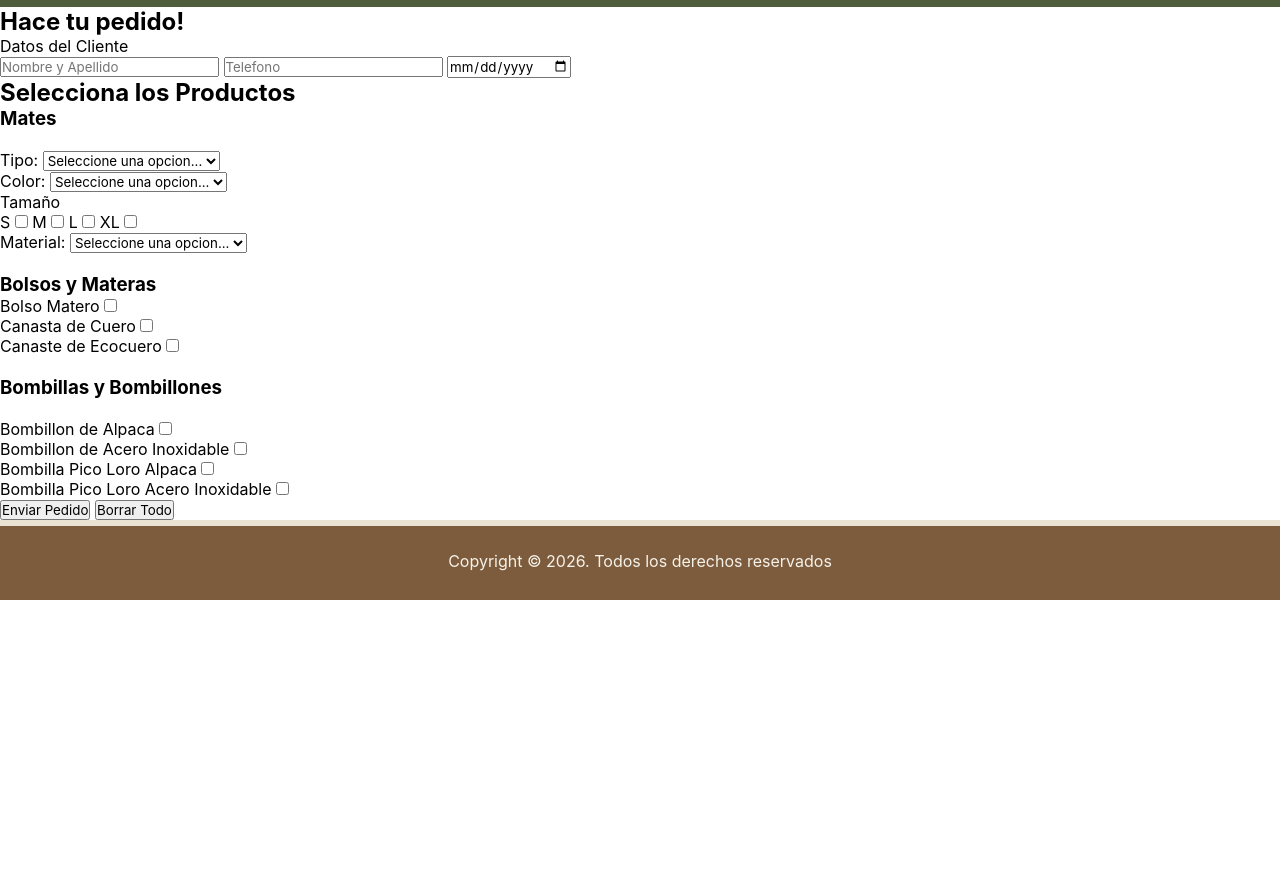
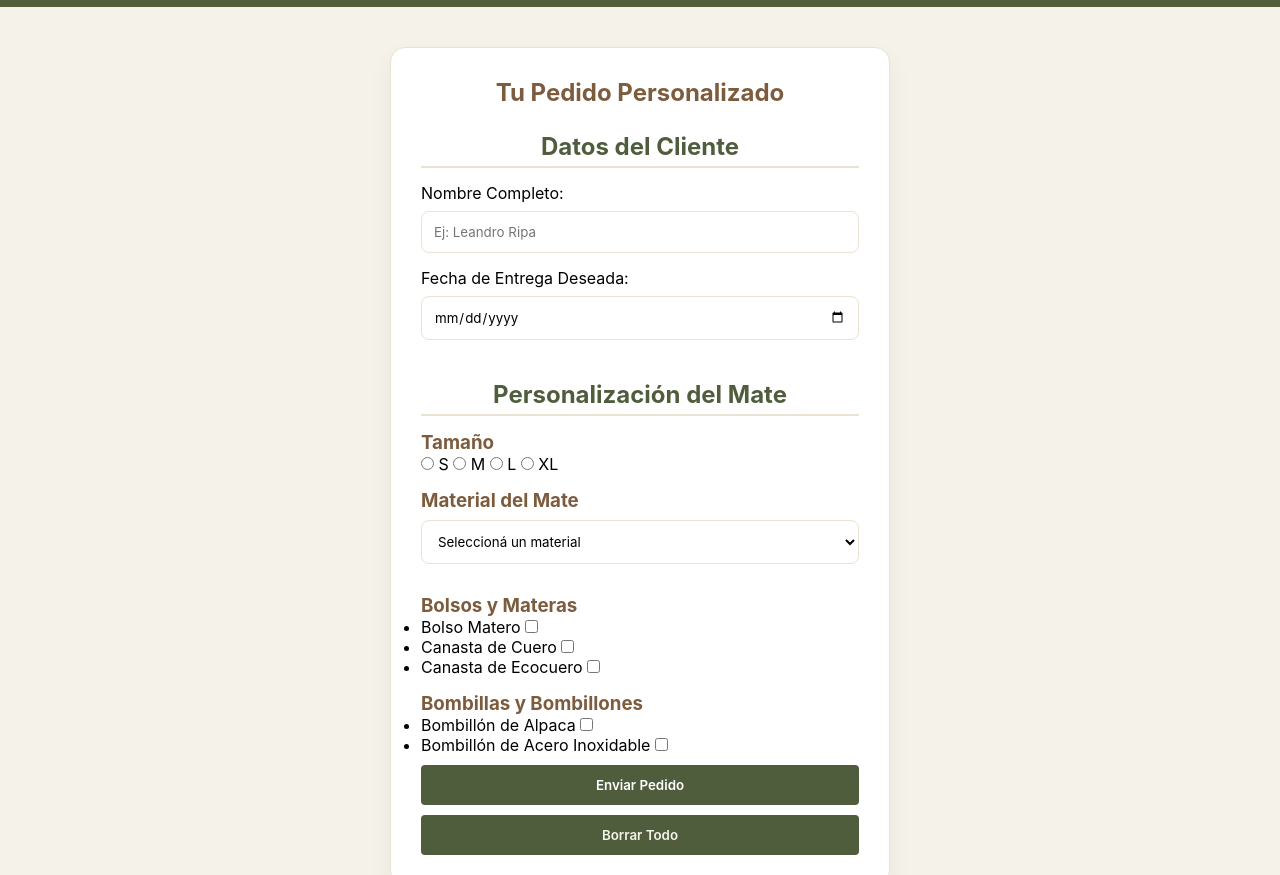
Before and after one commit to JulianScipioni06/tp1-PrograIII, a plain HTML site: page pages/pedido.html in a window 1280 px wide. Shown: the part 112-987 px from the top of the page. Before the commit the page ends 800 px from the top, so only its background shows below. Drawn offline with Linux system fonts and the light colour scheme; files that its build step writes are made by us from their sources.

Commit message:
Modifico Archivos Css y Html

```diff
--- a/css/components/button.css
+++ b/css/components/button.css
@@ -1,30 +1,22 @@
-/* BOTONES INICIO */
-#inicio-productos,
-#inicio-equipo {
-    padding: 10px;
-    margin-right: 10px;
-    border: 2px solid var(--gris-claro);
-    border-radius: 6px;
-}
 
-#inicio-productos a,
-#inicio-equipo a {
+.tab-btn {
+    display: inline-flex;
+    align-items: center;
+    justify-content: center;
+    padding: 12px 24px;
+    gap: 8px;
+    border-radius: 4px;
+    background-color: var(--verde);
     color: var(--blanco);
+    border: none;
+    cursor: pointer;
+    font-weight: 600;
     text-decoration: none;
 }
 
-#inicio-productos {
-    background-color: var(--marron);
+.tab-btn:hover {
+    background-color:var(--marron);
+    color: var(--blanco);
+    box-shadow: 0 4px 8px #000000;
+    transition: background-color 0.3s;
 }
-
-#inicio-productos:hover {
-    background-color: var(--marron);
-}
-
-#inicio-equipo {
-    background-color: var(--verde);
-}
-
-#inicio-equipo:hover {
-    background-color: var(--verde);
-}
--- a/css/pedido.css
+++ b/css/pedido.css
@@ -0,0 +1,97 @@
+@import url(./style.css);
+
+/* Contenedor del Formulario */
+main {
+    background-color: var(--blanco);
+    min-height: 100vh;
+    display: flex;
+    justify-content: center;
+    align-items: center;
+    padding: 40px 20px;
+    box-sizing: border-box;
+}
+
+#form-pedido form {
+    background-color: #ffffff;
+    width: 100%;
+    max-width: 500px;
+    padding: 30px;
+    border-radius: 15px;
+    box-shadow: 0 10px 25px rgba(0,0,0,0.05);
+    border: 1px solid var(--gris-claro);
+}
+
+#form-pedido h1 {
+    color: var(--marron);
+    text-align: center;
+    margin-bottom: 25px;
+}
+
+#form-pedido h2 {
+    color: var(--verde);
+    border-bottom: 2px solid var(--gris-claro);
+    padding-bottom: 5px;
+    margin: 25px 0 15px;
+    text-align: center;
+}
+
+#form-pedido h3 {
+    color: var(--marron);
+    margin-top: 15px;
+}
+
+input[type="text"],
+input[type="number"],
+input[type="date"],
+select {
+    width: 100%;
+    padding: 12px;
+    margin: 8px 0 15px;
+    border: 1px solid var(--gris-claro);
+    border-radius: 8px;
+    box-sizing: border-box;
+    background-color: #fff;
+    outline-color: var(--verde);
+}
+
+.lista-productos ul li {
+    background: #ffffff;
+    margin-bottom: 8px;
+    padding: 10px;
+    border-radius: 6px;
+    display: flex;
+    justify-content: space-between;
+    align-items: center;
+    border: 1px solid var(--gris-claro);
+}
+
+input[type="checkbox"] {
+    accent-color: var(--verde);
+    cursor: pointer;
+}
+
+button {
+    width: 100%;
+    padding: 12px;
+    margin-top: 10px;
+    border-radius: 8px;
+    border: none;
+    font-weight: bold;
+    cursor: pointer;
+    transition: 0.3s;
+}
+
+button[type="submit"]:first-of-type {
+    background-color: var(--verde);
+    color: white;
+}
+
+button[type="submit"]:last-of-type {
+    background-color: var(--marron);
+    color: white;
+}
+
+button:hover {
+    filter: brightness(1.1);
+    transform: translateY(-1px);
+}
--- a/css/servicios.css
+++ b/css/servicios.css
@@ -1,21 +1,132 @@
 @import url(./style.css);
 
-/*General*/
 main {
-    background-color: var(--blanco);
-    border-top: 6px solid var(--gris-claro);
+  background-color: var(--blanco);
+  border-top: 6px solid var(--gris-claro);
+  text-align: center;
 }
-main h1{
-    padding: 10px;
+
+main h1 {
+  text-align: center;
+  padding-bottom: 15px;
+  border-bottom: 2px solid var(--gris-claro);
+  display: inline-block;
+  margin: 20px auto;
 }
-.card-container{
-    width: 55%;
-    margin: 20px;
-    padding: 20px;
-    height: auto;
-    display: flex;
+
+#mates,
+#bombillas,
+#canastas {
+  display: flex;
+  flex-direction: column;
+  align-items: center;
 }
-main section p {
-    margin-top: 10px;
-    margin-bottom: 10px;
+
+.card-container {
+  width: 95%;
+  max-width: 1200px;
+  margin: 40px auto;
+  display: flex;
+  flex-wrap: wrap;
+  justify-content: center;
+  gap: 25px;
+  padding: 20px;
 }
+.contenido-tarjeta h3 {
+  display: flex;
+  justify-content: center;
+}
+
+.tarjeta-servicio {
+  background-color: #fff;
+  border: 1px solid #222;
+  border-radius: 12px;
+  padding: 20px;
+  width: 250px;
+  display: flex;
+  flex-direction: column;
+  align-items: center;
+  text-align: center;
+  transition:
+    transform 0.3s cubic-bezier(0.175, 0.885, 0.32, 1.275),
+    box-shadow 0.3s ease;
+  cursor: pointer;
+  position: relative;
+  z-index: 1;
+}
+
+.tarjeta-servicio:hover {
+  transform: scale(1.1);
+  z-index: 10;
+  box-shadow: 0 15px 35px rgba(0, 0, 0, 0.15);
+  border-color: #ddd;
+}
+
+.imagen-tarjeta {
+  width: 100%;
+  height: 200px;
+  object-fit: contain;
+  background-color: #fff;
+  margin-bottom: 15px;
+}
+
+.contenido-tarjeta {
+  display: flex;
+  flex-direction: column;
+  flex-grow: 1;
+  width: 100%;
+}
+
+.contenido-tarjeta p {
+  min-height: 4em;
+  display: flex;
+  align-items: center;
+  justify-content: center;
+  margin: 10px 0;
+}
+
+.contenedor-etiquetas {
+  display: flex;
+  gap: 5px;
+  flex-wrap: wrap;
+  justify-content: center;
+  margin-top: auto;
+  margin-bottom: 20px;
+}
+
+.etiqueta {
+  background-color: #f1f8e9;
+  color: var(--marron);
+  padding: 4px 10px;
+  border-radius: 6px;
+  font-size: 0.89rem;
+  font-weight: bold;
+  border: 1px solid #dcedc8;
+}
+
+.tarjeta-servicio:hover .etiqueta {
+  background-color: #333;
+  color: #fff;
+  border-color: #333;
+  transition: all 0.3s ease;
+}
+
+.precio {
+  font-weight: 600;
+  font-family: "Arial", sans-serif;
+  font-size: 1.5rem;
+  letter-spacing: 0.5px;
+
+  margin: 16px auto 0;
+  padding: 12px;
+
+  color: #222;
+
+  border-radius: 8px;
+
+  width: 85%;
+  text-align: center;
+  box-sizing: border-box;
+
+  letter-spacing: 0.5px;
+}
--- a/js/servicios.js
+++ b/js/servicios.js
@@ -14,7 +14,7 @@ async function getServicios() {
     mostrarSpinner()
     try {
 
-
+        await new Promise(resolve => setTimeout(resolve, 700));
 
         const response = await fetch("../js/servicios.json")
         const data = await response.json()
@@ -52,7 +52,7 @@ function mostrarProductos(lista, contenedor){
                     ${etiquetas}
                 </div>
             </div>
-            <p class="precio">$${producto.precio}</p>
+            <p class="precio"> Precio: $${producto.precio}</p>
         `
         contenedor.append(div)
     })
--- a/pages/pedido.html
+++ b/pages/pedido.html
@@ -1,32 +1,31 @@
 <!DOCTYPE html>
-<html lang="en">
+<html lang="es">
 <head>
     <meta charset="UTF-8">
     <meta name="viewport" content="width=device-width, initial-scale=1.0">
     <link rel="shortcut icon" href="../assets/favicon/logo.png" type="image/x-icon">
-    <link rel="stylesheet" href="../css/style.css">
-    <title>Realizar Pedido</title>
+    <link rel="stylesheet" href="../css/pedido.css">
+    <link rel="stylesheet" href="../css/button.css">
+    <title>Realizar Pedido - Cultura Matera</title>
 </head>
 <body>
     <header>
-        <!-- Logo -->
         <div id="logo-menu">
-            <img src="../assets/favicon/logo.png" alt="">
+            <img src="../assets/favicon/logo.png" alt="Logo Cultura Matera">
             <h1>Cultura Matera</h1>
         </div>
 
-    <!-- Navbar -->
         <div id="menu">
             <nav>
                 <ul>
                     <li><a href="../index.html">Inicio</a></li>
-                    <li><a href="../pages/servicios.html">Servicios</a></li>
-                    <li><a href="../pages/pedido.html">Pedido</a></li>
-                    <li><a href="../pages/equipo.html">Equipo</a></li>
-                    <li><a href="../pages/faq.html">Preguntas Frecuentes</a></li>
-                    <li><a href="../pages/contacto.html">Contacto</a></li>
-                    <li><a href="../pages/login.html">Login</a></li>
-                    <li><a href="../pages/perfil.html">Perfil</a></li>
+                    <li><a href="./servicios.html">Servicios</a></li>
+                    <li><a href="./pedido.html">Pedido</a></li>
+                    <li><a href="./equipo.html">Equipo</a></li>
+                    <li><a href="./faq.html">Preguntas Frecuentes</a></li>
+                    <li><a href="./contacto.html">Contacto</a></li>
+                    <li><a href="./login.html">Login</a></li>
+                    <li><a href="./perfil.html">Perfil</a></li>
                 </ul>
             </nav>
         </div>
@@ -34,70 +33,66 @@
 
     <main>
         <section id="form-pedido">
-            <form>
-                <h1>Hace tu pedido!</h1>
-                <label>Datos del Cliente</label>
-                <br>
-                <input type="text" placeholder="Nombre y Apellido">
-                <input type="number" placeholder="Telefono">
-                <input type="date">
+            <form action="#">
+                <h1>Tu Pedido Personalizado</h1>
 
-                <h2>Selecciona los Productos</h2>
-                <h3>Mates</h3>
-                <br>
-                <label for="">Tipo:</label>
-                <select>
-                    <option value="">Seleccione una opcion...</option>
-                    <option value="">Imperial</option>
-                    <option value="">Camionero</option>
-                    <option value="">Torpedo</option>
-                    <option value="">Criollo</option>
+                <h2>Datos del Cliente</h2>
+                <label for="nombre-pedido">Nombre Completo:</label>
+                <input type="text" id="nombre-pedido" name="nombre" placeholder="Ej: Leandro Ripa" required>
+
+                <label for="fecha-pedido">Fecha de Entrega Deseada:</label>
+                <input type="date" id="fecha-pedido" name="fecha">
+
+                <h2>Personalización del Mate</h2>
+
+                <h3>Tamaño</h3>
+                <div class="opciones-radio">
+                    <input type="radio" id="talle-s" name="tamanio" value="S"> <label for="talle-s">S</label>
+                    <input type="radio" id="talle-m" name="tamanio" value="M"> <label for="talle-m">M</label>
+                    <input type="radio" id="talle-l" name="tamanio" value="L"> <label for="talle-l">L</label>
+                    <input type="radio" id="talle-xl" name="tamanio" value="XL"> <label for="talle-xl">XL</label>
+                </div>
+
+                <h3>Material del Mate</h3>
+                <select id="material-mate" name="material">
+                    <option value="" disabled selected>Seleccioná un material</option>
+                    <option value="calabaza">Calabaza</option>
+                    <option value="acero">Acero Inoxidable</option>
+                    <option value="algarrobo">Algarrobo</option>
                 </select>
-                <br>
-                <label for="">Color:</label>
-                <select>
-                    <option value="">Seleccione una opcion...</option>
-                    <option value="">Negro</option>
-                    <option value="">Marron</option>
-                </select>
-                <br>
-                <label for="">Tamaño</label>
-                <br>
-                <label for="">S</label>
-                <input type="checkbox">
-                <label for="">M</label>
-                <input type="checkbox">
-                <label for="">L</label>
-                <input type="checkbox">
-                <label for="">XL</label>
-                <input type="checkbox">
-                <br>
-                <label for="">Material:</label>
-                <select>
-                    <option value="">Seleccione una opcion...</option>
-                    <option value="">Calabaza</option>
-                    <option value="">Acero</option>
-                    <option value="">Algorrobo</option>
-                </select>
-                <br><br>
 
                 <h3>Bolsos y Materas</h3>
-                <ul>
-                    <li><label for="">Bolso Matero </label><input type="checkbox"></li>
-                    <li><label for="">Canasta de Cuero </label><input type="checkbox"></li>
-                    <li><label for="">Canaste de Ecocuero </label><input type="checkbox"></li>
+                <ul class="lista-productos">
+                    <li>
+                        <label for="bolso">Bolso Matero</label>
+                        <input type="checkbox" id="bolso" name="accesorio" value="bolso">
+                    </li>
+                    <li>
+                        <label for="canasta-cuero">Canasta de Cuero</label>
+                        <input type="checkbox" id="canasta-cuero" name="accesorio" value="canasta-cuero">
+                    </li>
+                    <li>
+                        <label for="canasta-eco">Canasta de Ecocuero</label>
+                        <input type="checkbox" id="canasta-eco" name="accesorio" value="canasta-eco">
+                    </li>
                 </ul>
-                <br>
+
                 <h3>Bombillas y Bombillones</h3>
-                <br>
-                <ul>
-                    <li><label for="">Bombillon de Alpaca </label><input type="checkbox"></li>
-                    <li><label for="">Bombillon de Acero Inoxidable </label><input type="checkbox"></li>
-                    <li><label for="">Bombilla Pico Loro Alpaca </label><input type="checkbox"></li>
-                    <li><label for="">Bombilla Pico Loro Acero Inoxidable </label><input type="checkbox"></li>
+                <ul class="lista-productos">
+                    <li>
+                        <label for="bomb-alpaca">Bombillón de Alpaca</label>
+                        <input type="checkbox" id="bomb-alpaca" name="bombilla" value="alpaca">
+                    </li>
+                    <li>
+                        <label for="bomb-acero">Bombillón de Acero Inoxidable</label>
+                        <input type="checkbox" id="bomb-acero" name="bombilla" value="acero">
+                    </li>
                 </ul>
-                <button type="submit">Enviar Pedido</button>
-                <button type="submit">Borrar Todo</button>
+
+                <div class="form-buttons">
+                    <button type="submit" class="tab-btn">Enviar Pedido</button>
+                    <button type="reset" class="tab-btn btn-reset">Borrar Todo</button>
+                </div>
             </form>
         </section>
     </main>
```
Also changed, not shown: css/components/spinner.css (+21 -4 lines), index.html (+2 -2 lines), assets/img/matepera.webp, css/contacto.css (indentation only), css/style.css (indentation only).
